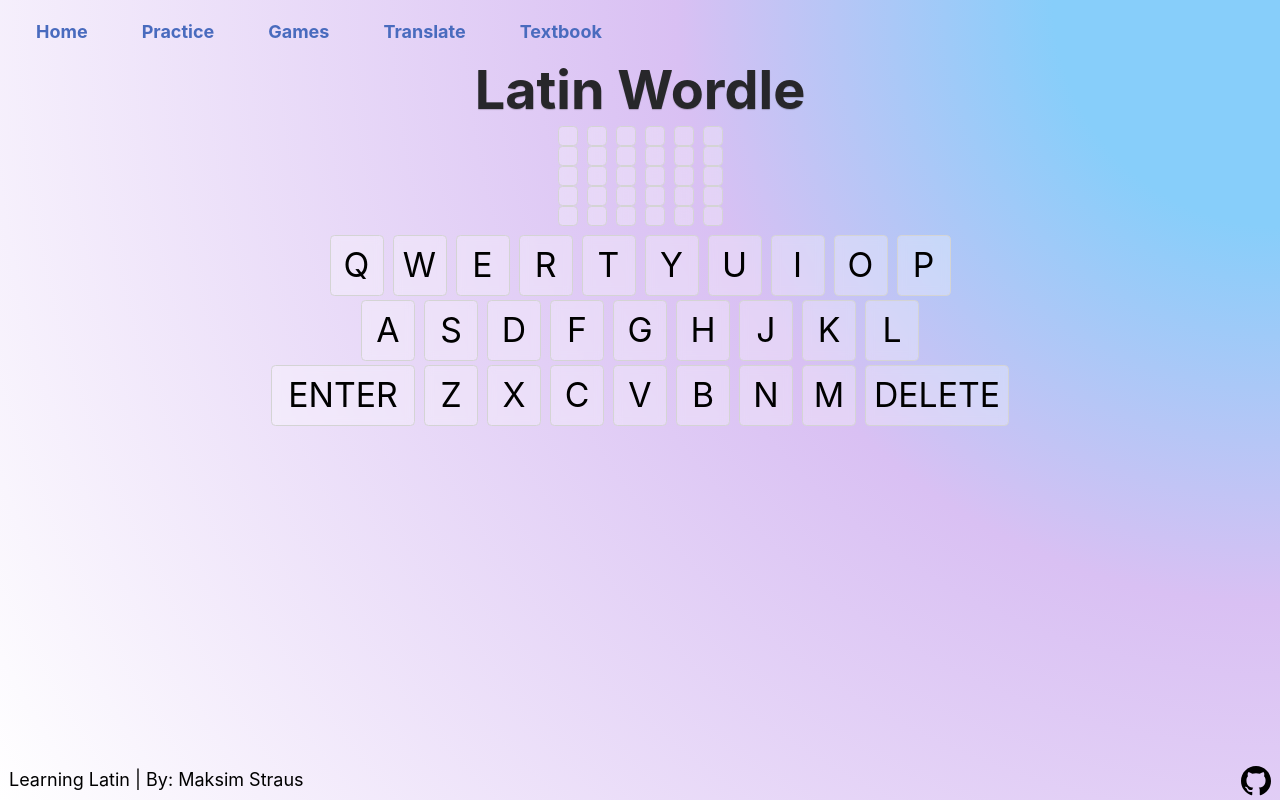
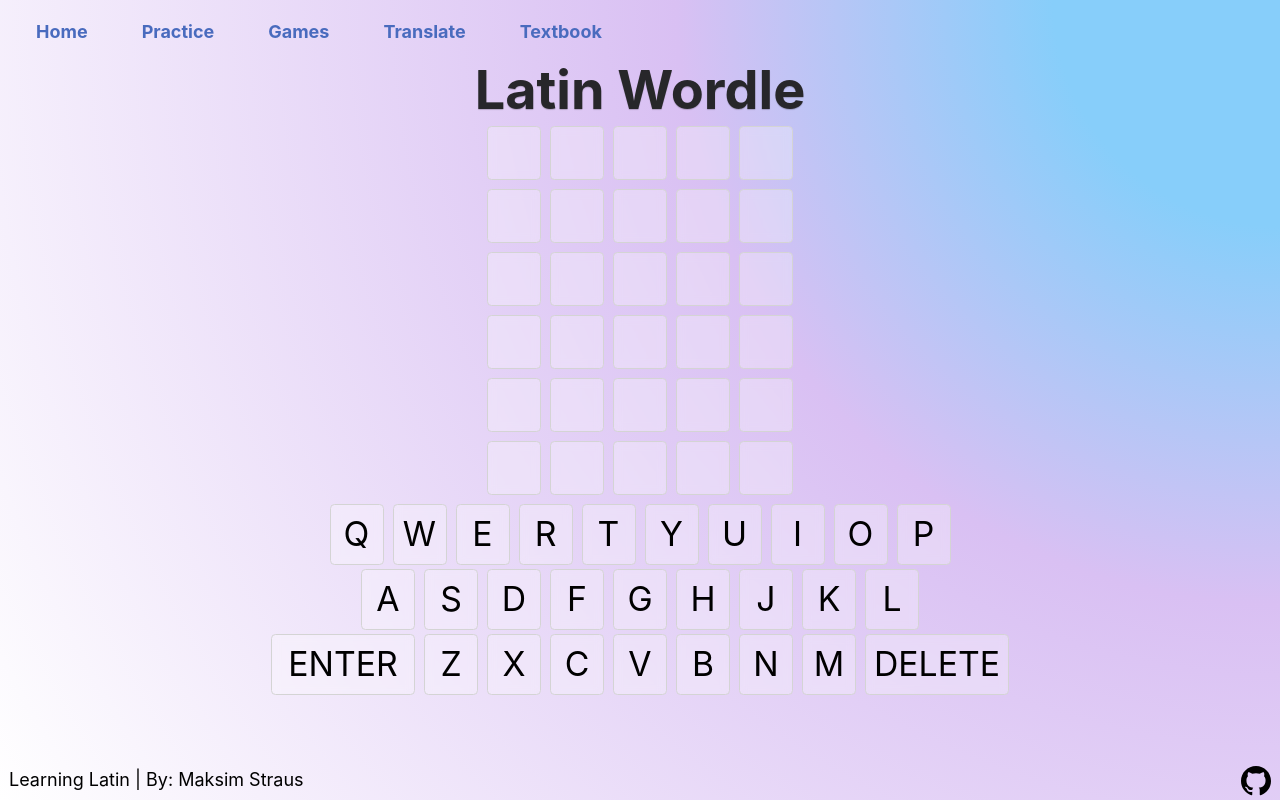
Before and after one commit to cqb13/Learning-Latin, a Next.js app: page /games/wordle in a window 1280 px wide. Built offline with nearby package versions, Linux system fonts and the light colour scheme.

Commit message:
wordle ui changes and fixed code

```diff
--- a/pages/games/wordle.tsx
+++ b/pages/games/wordle.tsx
@@ -5,86 +5,92 @@ import Text from "@components/shared/text";
 import { NextPage } from "next";
 import Keyboard from "@components/games/general/keyboard";
 
-// daily word option
-// infinite word option
-// custom word option (send link to friend with encrypted word in url)
-
 enum GameMode {
   Daily,
   Infinite,
-  Custom,
+  Custom
 }
 
 enum WordleGuessStatus {
   Correct,
   Incorrect,
   Invalid,
-  Unknown,
+  Unknown
 }
 
-type WordleGridItem = {
-  value: string;
-  status: WordleGuessStatus;
+const generateWordleGrid = (rows: number, cols: number) => {
+  return Array.from({ length: rows }, () =>
+    Array.from({ length: cols }, () => ({
+      value: "",
+      status: WordleGuessStatus.Unknown
+    }))
+  );
 };
 
-const WordleGridItem: WordleGridItem = {
-  value: "",
-  status: WordleGuessStatus.Unknown,
-};
-
-const WordSearch: NextPage = () => {
-  const [word, setWord] = useState<string>("");
+const Wordle: NextPage = () => {
+  const wordLength = 5;
+  const maxTries = 6;
+  const correctWord = "react";
   const [gameMode, setGameMode] = useState<GameMode>(GameMode.Daily);
+  const [wordleGrid, setWordleGrid] = useState(() =>
+    generateWordleGrid(maxTries, wordLength)
+  );
+  const [currentRow, setCurrentRow] = useState(0);
   const [keyStats, setKeyStats] = useState<{
     [key: string]: "correct" | "incorrect" | "default";
   }>({});
-  const [wordleGrid, setWordleGrid] = useState<WordleGridItem[][]>([
-    [
-      WordleGridItem,
-      WordleGridItem,
-      WordleGridItem,
-      WordleGridItem,
-      WordleGridItem,
-    ], // 0
-    [
-      WordleGridItem,
-      WordleGridItem,
-      WordleGridItem,
-      WordleGridItem,
-      WordleGridItem,
-    ], // 1
-    [
-      WordleGridItem,
-      WordleGridItem,
-      WordleGridItem,
-      WordleGridItem,
-      WordleGridItem,
-    ], // 2
-    [
-      WordleGridItem,
-      WordleGridItem,
-      WordleGridItem,
-      WordleGridItem,
-      WordleGridItem,
-    ], // 3
-    [
-      WordleGridItem,
-      WordleGridItem,
-      WordleGridItem,
-      WordleGridItem,
-      WordleGridItem,
-    ], // 4
-    [
-      WordleGridItem,
-      WordleGridItem,
-      WordleGridItem,
-      WordleGridItem,
-      WordleGridItem,
-    ], // 5
-  ]);
-  const [currentRow, setCurrentRow] = useState<number>(0);
 
-  useEffect(() => {}, []);
+  const onChar = (char: string) => {
+    const firstEmptyCellIndex = getIndexOfFirstEmptyCell(
+      wordleGrid[currentRow]
+    );
+
+    setWordleGrid((currentGrid) => {
+      const newGrid = currentGrid.map((row, rowIndex) => {
+        if (rowIndex !== currentRow) return row;
+        const newRow = [...row];
+        if (firstEmptyCellIndex === wordLength) return newRow;
+        newRow[firstEmptyCellIndex].value = char;
+        return newRow;
+      });
+      return newGrid;
+    });
+  };
+
+  const onDelete = () => {
+    const currentRowCells = wordleGrid[currentRow];
+
+    for (let i = currentRowCells.length - 1; i >= 0; i--) {
+      if (currentRowCells[i].value !== "") {
+        setWordleGrid((currentGrid) => {
+          const newGrid = currentGrid.map((row, rowIndex) => {
+            if (rowIndex !== currentRow) return row;
+            const newRow = [...row];
+            newRow[i].value = "";
+            return newRow;
+          });
+          return newGrid;
+        });
+        break;
+      }
+    }
+  };
+
+  const getIndexOfFirstEmptyCell = (
+    row: {
+      value: string;
+      status: WordleGuessStatus;
+    }[]
+  ) => {
+    let index = row.findIndex((cell) => cell.value === "");
+    return index === -1 ? wordLength : index;
+  };
+
+  const onEnter = () => {
+    // Implementation should check the current row's word against the correct word and update statuses
+    // Placeholder for simplification
+    setCurrentRow(currentRow + 1);
+  };
 
   const colorFromGridItemStatus = (status: WordleGuessStatus) => {
     switch (status) {
@@ -100,32 +106,6 @@ const WordSearch: NextPage = () => {
         return "bg-white";
     }
   };
-
-  const onChar = (char: string) => {
-    let grid = wordleGrid;
-    // find the next empty cell in the current row, if there are none, select the last cell
-    let selectedCell = grid[currentRow].findIndex((cell) => cell.value == "");
-    if (selectedCell == -1) {
-      selectedCell = grid[currentRow].length - 1;
-    }
-    grid[currentRow][selectedCell].value = char;
-    console.log(grid);
-    setWordleGrid(grid);
-  };
-
-  const onDelete = () => {
-    const newGrid = wordleGrid;
-    newGrid[currentRow][0].value = "";
-    setWordleGrid(newGrid);
-  };
-
-  const onEnter = () => {
-    const newGrid = wordleGrid;
-    newGrid[currentRow][0].status = WordleGuessStatus.Correct;
-    setWordleGrid(newGrid);
-    setCurrentRow(currentRow + 1);
-  };
-
   return (
     <Layout title='Wordle' backgroundClass='bg-translate-gradient'>
       <section className='flex flex-col items-center'>
@@ -134,17 +114,17 @@ const WordSearch: NextPage = () => {
         </h1>
 
         <section className='flex flex-col gap-2 w-3/5 mt-2 max-xs:w-4/5'>
-          <section className='flex gap-2 items-center justify-center'>
+          <section className='flex flex-col gap-2 items-center justify-center'>
             {wordleGrid.map((row, rowIndex) => {
               return (
-                <div className='' key={rowIndex}>
+                <div className='flex gap-2' key={rowIndex}>
                   {row.map((gridItem, letterIndex) => {
                     return (
                       <div
                         key={`${rowIndex}-${letterIndex}`}
                         className={`${colorFromGridItemStatus(
                           gridItem.status
-                        )} bg-opacity-30 backdrop-blur-sm text-3xl p-2 border max-xs:p-1 border-neutral-300 rounded flex justify-center items-center`}
+                        )} bg-opacity-30 backdrop-blur-sm text-3xl p-2 w-12 h-12 border max-xs:p-1 border-neutral-300 rounded flex justify-center items-center`}
                       >
                         {gridItem.value}
                       </div>
@@ -172,4 +152,4 @@ const WordSearch: NextPage = () => {
   );
 };
 
-export default WordSearch;
+export default Wordle;
```
